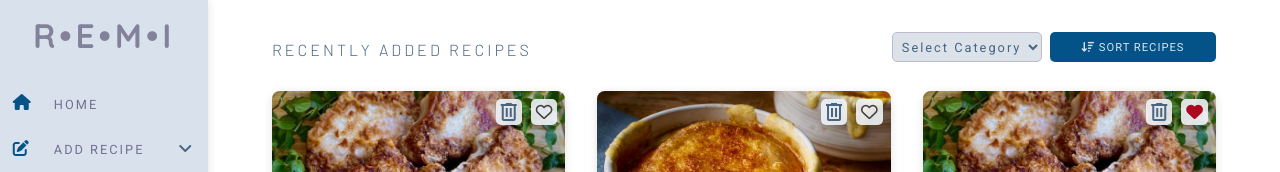
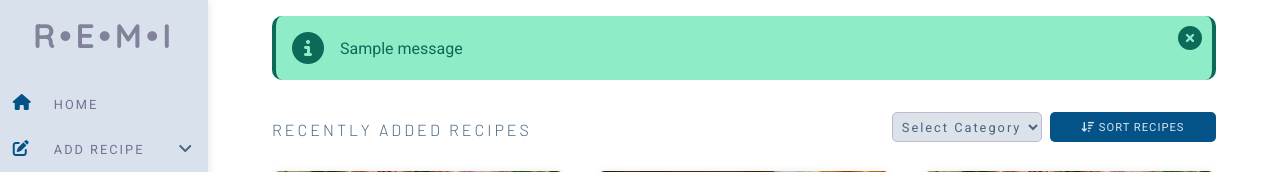
Before and after one commit to odics/remi, a Flask app: page / in a window 1280 px wide. Shown: the top 172 px of the page. Run offline with Flask 2, Linux system fonts and the light colour scheme; a user stored in the database is signed in; data comes from the database, SQL or seed files in the repository; both versions use the stored data as it was after the commit; tables that the repository leaves empty hold one stand-in row (values such as "Sample post"); one stand-in notice (Sample message) is shown; some libraries are stand-ins or nearby versions.

Commit message:
Fixed flashed messages - they are now displayed properly.

```diff
--- a/website/static/test.css
+++ b/website/static/test.css
@@ -732,6 +732,30 @@ margin-bottom: .5rem;
     justify-content: center;
 }
 
+.alert-success {
+    margin-left: 4rem;
+    margin-right: 4rem;
+    border-radius: 10px;
+    border-left: 4px solid #0C6B58;
+    border-right: 4px solid #0C6B58;
+    margin-top: 1rem;
+    padding: 1rem;
+    display: flex;
+    gap: 1rem;
+    align-items: center;
+    font-family: 'Roboto', sans-serif;
+    position: relative;
+    background-color: #8EEDC7;
+    color: #0C6B58;
+}
+
+.alert-close {
+    position: absolute;
+    top: 13px;
+    right: 10px;
+    color: #0C6B58;
+}
+
 .sort-control {
     padding: .5rem;
     padding-right: 0;
--- a/website/templates/base.html
+++ b/website/templates/base.html
@@ -498,5 +498,16 @@ function delete_recipe(e) {
   modal_text.innerText = "Are you sure you want to delete " + recipe_title + "?";
 }
     </script>
+
+<script>
+  var flashAlert = document.getElementById("alert");
+  var flashMessage = document.getElementById("alert-close");
+
+  flashMessage.onclick = function() {
+    flashAlert.style.display = "none";
+  }
+
+</script>
+
   </body>
 </html>
--- a/website/templates/home.html
+++ b/website/templates/home.html
@@ -1,5 +1,21 @@
 {% extends "base.html" %} {% block title %}Add Recipe{% endblock %} {% block
 content %}
+{% with messages = get_flashed_messages(with_categories=true) %} {% if
+  messages %} {% for category, message in messages %} {% if category ==
+  'error' %}
+  <div class="alert alert-danger alert-dismissable fade show" role="alert">
+    {{ message }}
+    <button type="button" class="close" data-dismiss="alert">
+      <span aria-hidden="true">&times;</span>
+    </button>
+  </div>
+  {% else %}
+  <div class="alert-success" id="alert">
+    <i class="fa-solid fa-circle-info fa-2x"></i>
+    <p> {{ message }}</p>
+    <div class="alert-close" id="alert-close"><i class="fa-solid fa-circle-xmark fa-xl"></i></div>
+  </div>
+  {% endif %} {% endfor %} {% endif %} {% endwith %}
 <div class="page-title">
   <div class="title">Recently Added recipes</div>
   <div class="sort-control">
```
Also changed, not shown: instance/database.db.
